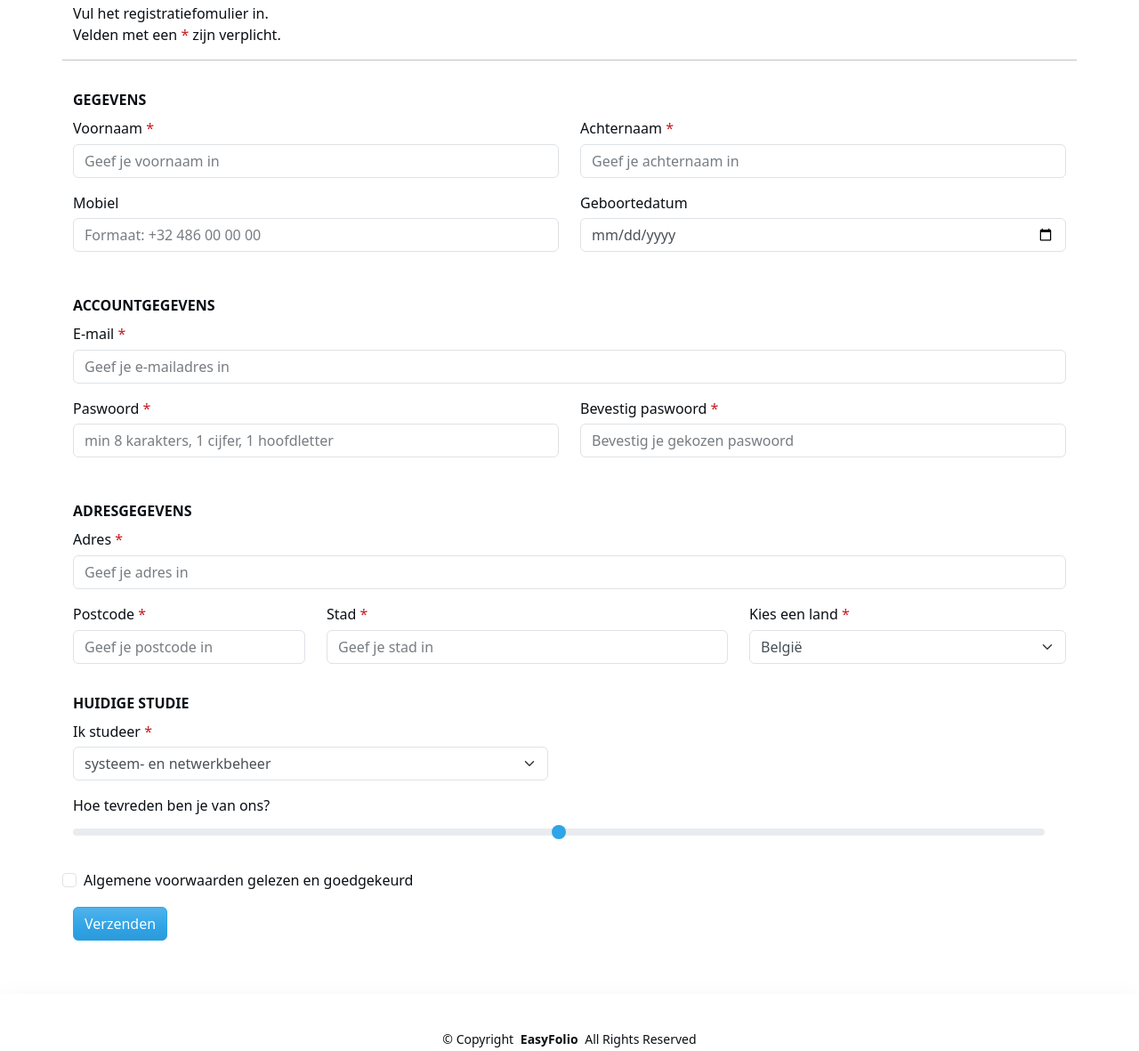
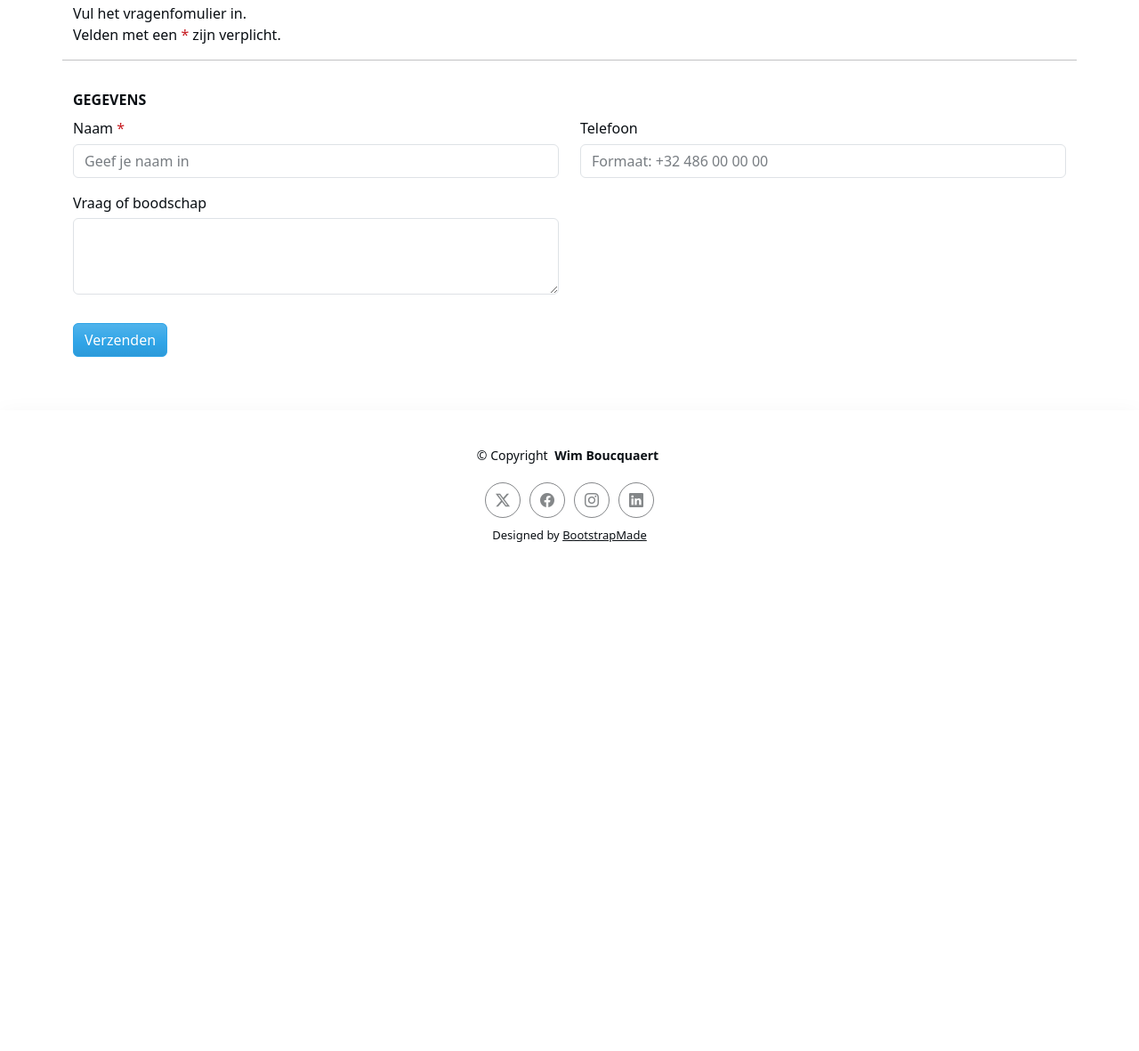
Before and after one commit to wimbou78/portfolio, a plain HTML site: page contact.html in a window 1280 px wide. Shown: the part 231-1412 px from the top of the page at 89% size. After the commit the page ends 883 px from the top, so only its background shows below. Drawn offline with Linux system fonts and the light colour scheme.

Commit message:
updated copyright and contact form

```diff
--- a/contact.html
+++ b/contact.html
@@ -84,9 +84,9 @@
       <div class="row">
         <main class="col-md-12">
           <section id="contactform" class="row">
-            <h2 class="text-uppercase fs-5 fw-bolder pt-3">contact</h2>
+            <h2 class="text-uppercase fs-5 fw-bolder pt-3">Contact</h2>
             <p>
-              Vul het registratiefomulier in.<br />
+              Vul het vragenfomulier in.<br />
               Velden met een <span class="text-danger">*</span> zijn verplicht.
             </p>
             <hr />
@@ -97,28 +97,17 @@
                 </legend>
                 <div class="mb-3 col-md-6">
                   <label for="" class="form-label"
-                    >Voornaam <span class="text-danger">*</span></label
+                    >Naam <span class="text-danger">*</span></label
                   >
                   <input
                     type="text"
                     id=""
                     class="form-control"
-                    placeholder="Geef je voornaam in"
-                  />
-                </div>
-                <div class="mb-3 col-md-6">
-                  <label for="" class="form-label"
-                    >Achternaam <span class="text-danger">*</span></label
-                  >
-                  <input
-                    type="text"
-                    id=""
-                    class="form-control"
-                    placeholder="Geef je achternaam in"
+                    placeholder="Geef je naam in"
                   />
                 </div>
                 <div class="mb-3 col-6">
-                  <label for="" class="form-label">Mobiel</label>
+                  <label for="" class="form-label">Telefoon</label>
                   <input
                     type="tel"
                     id=""
@@ -127,144 +116,11 @@
                   />
                 </div>
                 <div class="mb-3 col-6">
-                  <label for="" class="form-label">Geboortedatum</label>
-                  <input
-                    type="date"
-                    id=""
-                    class="form-control"
-                    placeholder="Formaat: dd/mm/jjjj"
-                  />
+                  <label for="" class="form-label">Vraag of boodschap</label>
+                  <textarea class="form-control" id="boodschap" rows="3"></textarea>
                 </div>
               </fieldset>
-              <fieldset class="row mb-3 g3">
-                <legend class="text-uppercase fs-6 fw-bolder pt-3">
-                  Accountgegevens
-                </legend>
-                <div class="mb-3">
-                  <label for="" class="form-label"
-                    >E-mail <span class="text-danger">*</span></label
-                  >
-                  <input
-                    type="email"
-                    id=""
-                    class="form-control"
-                    placeholder="Geef je e-mailadres in"
-                  />
-                </div>
-                <div class="mb-3 col-md-6">
-                  <label for="" class="form-label"
-                    >Paswoord <span class="text-danger">*</span></label
-                  >
-                  <input
-                    type="password"
-                    id=""
-                    class="form-control"
-                    placeholder="min 8 karakters, 1 cijfer, 1 hoofdletter"
-                  />
-                </div>
-                <div class="mb-3 col-md-6">
-                  <label for="" class="form-label"
-                    >Bevestig paswoord <span class="text-danger">*</span></label
-                  >
-                  <input
-                    type="password"
-                    id=""
-                    class="form-control"
-                    placeholder="Bevestig je gekozen paswoord"
-                  />
-                </div>
-              </fieldset>
-              <fieldset class="row mb-3 g3">
-                <legend class="text-uppercase fs-6 fw-bolder pt-3">
-                  Adresgegevens
-                </legend>
-                <div class="mb-3">
-                  <label for="" class="form-label"
-                    >Adres <span class="text-danger">*</span></label
-                  >
-                  <input
-                    type="text"
-                    id=""
-                    class="form-control"
-                    placeholder="Geef je adres in"
-                  />
-                </div>
-                <div class="col-md-3 col-6">
-                  <label for="" class="form-label"
-                    >Postcode <span class="text-danger">*</span></label
-                  >
-                  <input
-                    type="text"
-                    id=""
-                    class="form-control"
-                    placeholder="Geef je postcode in"
-                  />
-                </div>
-                <div class="col-md-5 col-6">
-                  <label for="" class="form-label"
-                    >Stad <span class="text-danger">*</span></label
-                  >
-                  <input
-                    type="text"
-                    id=""
-                    class="form-control"
-                    placeholder="Geef je stad in"
-                  />
-                </div>
-                <div class="col-md-4">
-                  <label for="" class="form-label"
-                    >Kies een land <span class="text-danger">*</span></label
-                  >
-                  <select class="form-select" aria-label="Land keuze">
-                    <option value="0" selected>België</option>
-                    <option value="1">Duitsland</option>
-                    <option value="2">Frankrijk</option>
-                    <option value="3">Luxemburg</option>
-                    <option value="4">Nederland</option>
-                    <option value="5">Verenigd Koninkrijk</option>
-                  </select>
-                </div>
-              </fieldset>
-              <fieldset class="row mb-3 g3 col-12">
-                <legend class="text-uppercase fs-6 fw-bolder pt-3">
-                  Huidige studie
-                </legend>
-                <div class="col-6 mb-3">
-                  <label for="" class="form-label"
-                    >Ik studeer <span class="text-danger">*</span></label
-                  >
-                  <select class="form-select" aria-label="Studie keuze">
-                    <option value="0" selected>
-                      systeem- en netwerkbeheer
-                    </option>
-                    <option value="1">internet of things</option>
-                  </select>
-                </div>
-                <div class="col-md-12 mb-4">
-                  <label for="" class="form-label"
-                    >Hoe tevreden ben je van ons?</label
-                  >
-                  <input
-                    type="range"
-                    class="form-range"
-                    id="tevredenheid"
-                    min="0"
-                    max="10"
-                    step="1"
-                  />
-                </div>
-                <div class="form-check">
-                  <input
-                    class="form-check-input"
-                    type="checkbox"
-                    value=""
-                    id="flexCheckDefault"
-                  />
-                  <label class="form-check-label" for="flexCheckDefault">
-                    Algemene voorwaarden gelezen en goedgekeurd
-                  </label>
-                </div>
-              </fieldset>
+
               <button type="submit" class="btn btn-primary">Verzenden</button>
             </form>
           </section>
@@ -277,8 +133,8 @@
         <div class="copyright text-center">
           <p>
             © <span>Copyright</span>
-            <strong class="px-1 sitename">EasyFolio</strong>
-            <span>All Rights Reserved</span>
+            <strong class="px-1 sitename">Wim Boucquaert</strong>
+
           </p>
         </div>
         <div class="social-links d-flex justify-content-center">
```
Also changed, not shown: index.html (+1 -2 lines), project-detail.html (+1 -2 lines), projecten.html (+2 -3 lines).
